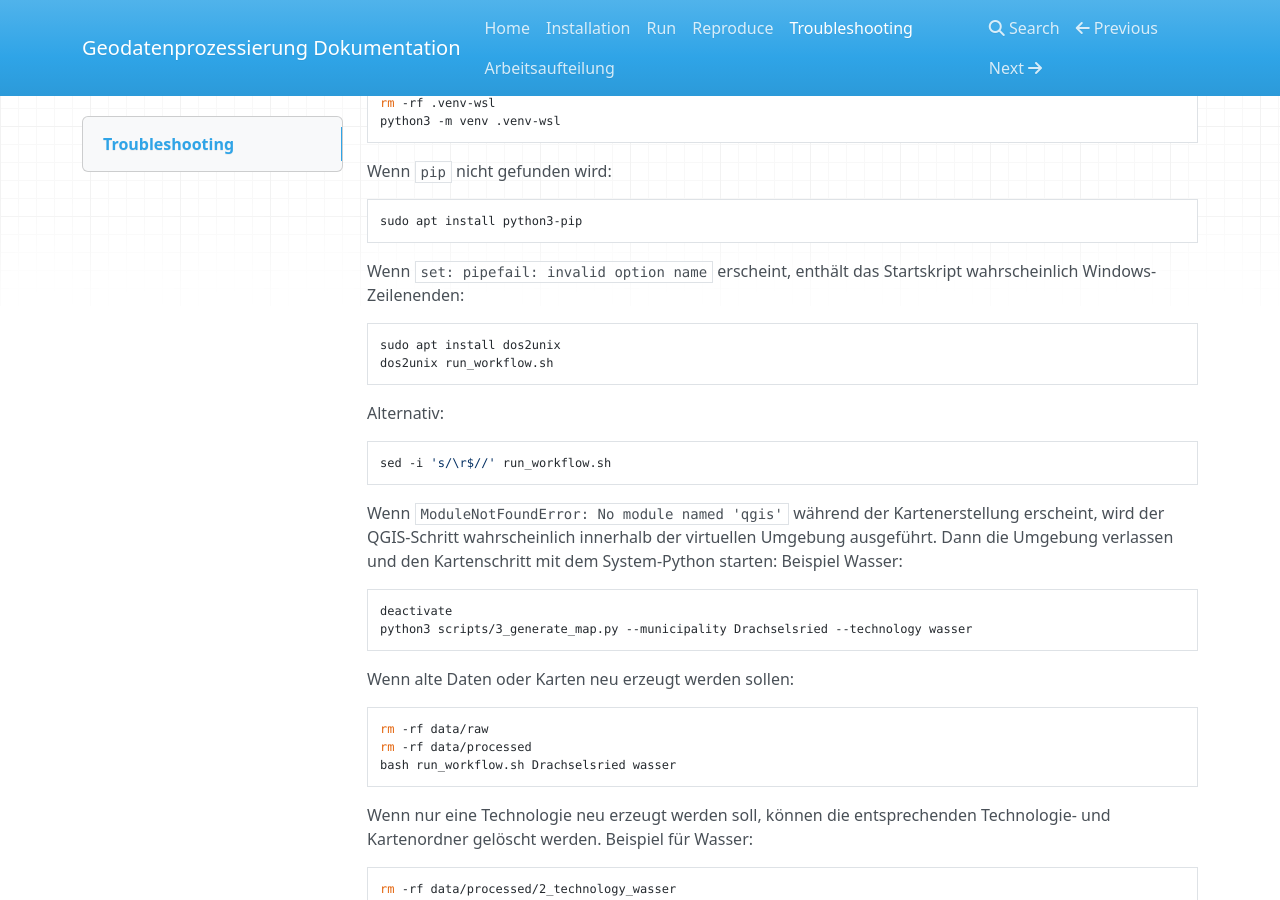
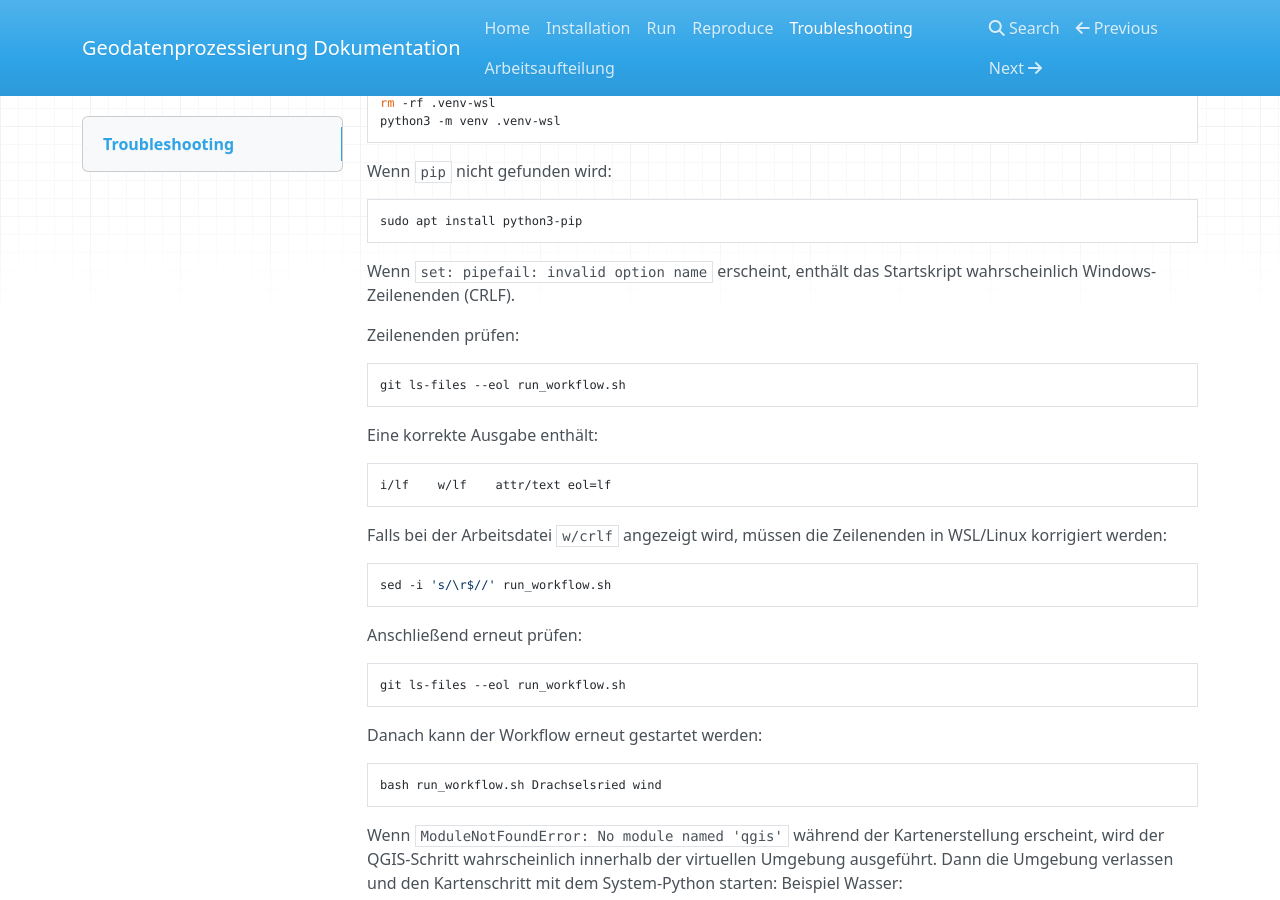
Before and after one commit to flobe08/Projekt---Geodatenprozessierung-und-Automatisierung, an MkDocs documentation site: the page built from docs/troubleshooting.md, in a window 1280 px wide and 900 px high, scrolled down 733 px. Built offline with MkDocs 1.6.1, drawn with Linux system fonts in a browser that asks for light colours; nearby versions of some CDN libraries.

Commit message:
fix invalid option name pipefail in troubleshooting.md

````diff
--- a/docs/troubleshooting.md
+++ b/docs/troubleshooting.md
@@ -43,15 +43,38 @@ Wenn `pip` nicht gefunden wird:
 sudo apt install python3-pip
 ```
 
-Wenn `set: pipefail: invalid option name` erscheint, enthält das Startskript wahrscheinlich Windows-Zeilenenden:
+Wenn `set: pipefail: invalid option name` erscheint, enthält das Startskript wahrscheinlich Windows-Zeilenenden (CRLF).
+
+Zeilenenden prüfen:
+
 ```bash
-sudo apt install dos2unix
-dos2unix run_workflow.sh
+git ls-files --eol run_workflow.sh
 ```
-Alternativ:
+
+Eine korrekte Ausgabe enthält:
+
+```text
+i/lf    w/lf    attr/text eol=lf
+```
+
+Falls bei der Arbeitsdatei `w/crlf` angezeigt wird, müssen die Zeilenenden in WSL/Linux korrigiert werden:
+
 ```bash
 sed -i 's/\r$//' run_workflow.sh
 ```
+
+Anschließend erneut prüfen:
+
+```bash
+git ls-files --eol run_workflow.sh
+```
+
+Danach kann der Workflow erneut gestartet werden:
+
+```bash
+bash run_workflow.sh Drachselsried wind
+```
+
 Wenn `ModuleNotFoundError: No module named 'qgis'` während der Kartenerstellung erscheint, wird der QGIS-Schritt wahrscheinlich innerhalb der virtuellen Umgebung ausgeführt. Dann die Umgebung verlassen und den Kartenschritt mit dem System-Python starten:
 Beispiel Wasser:
 ```bash
````
